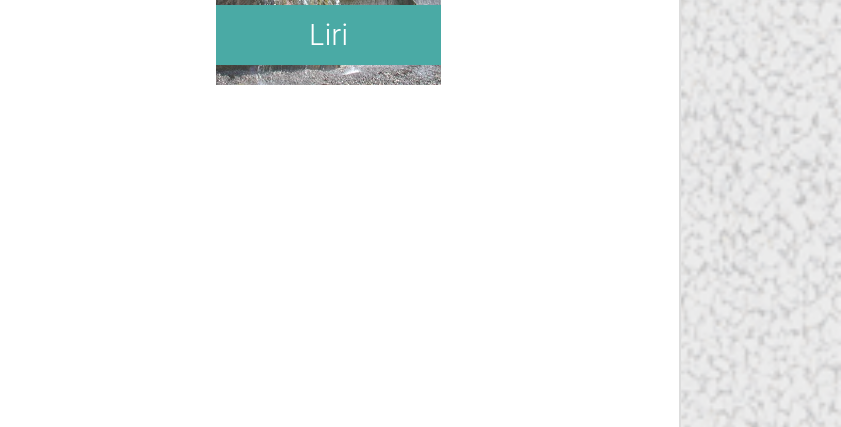
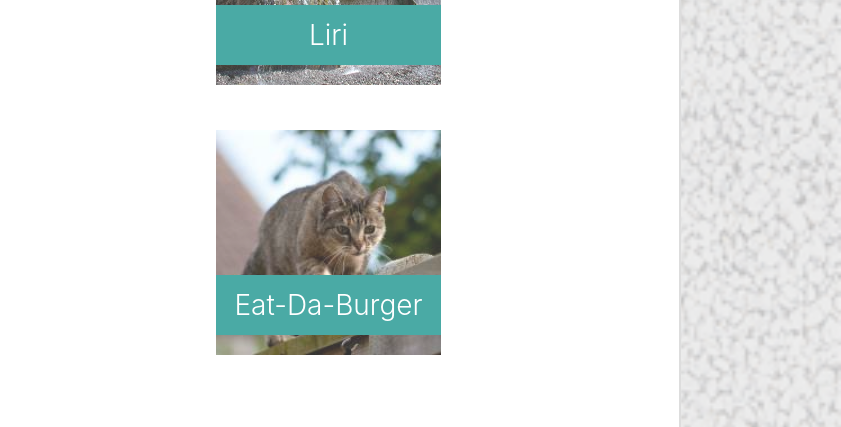
Before and after one commit to GrimbleLewis/Bootstrap-Portfolio, a plain HTML site: page portfolio.html in a window 1280 px wide. Shown: the part 938-1365 px from the top of the page, 439-1280 px from the left. Drawn offline with nearby package versions, Linux system fonts and the light colour scheme.

Commit message:
added eat-da-burger to portfolio

```diff
--- a/portfolio.html
+++ b/portfolio.html
@@ -125,6 +125,15 @@
                         </a>
                       </div>
                     </div>
+                    <div class="col-sm">
+                      <div class="work">
+                        <a href="https://sheltered-brushlands-19653.herokuapp.com/" target="_blank">
+                        <img src="assets/images/image3.jpg" alt="Eat-Da-Burger">
+
+                          <h3>Eat-Da-Burger</h3>
+                        </a>
+                      </div>
+                    </div>
                     </div>
               </div>
 
```
